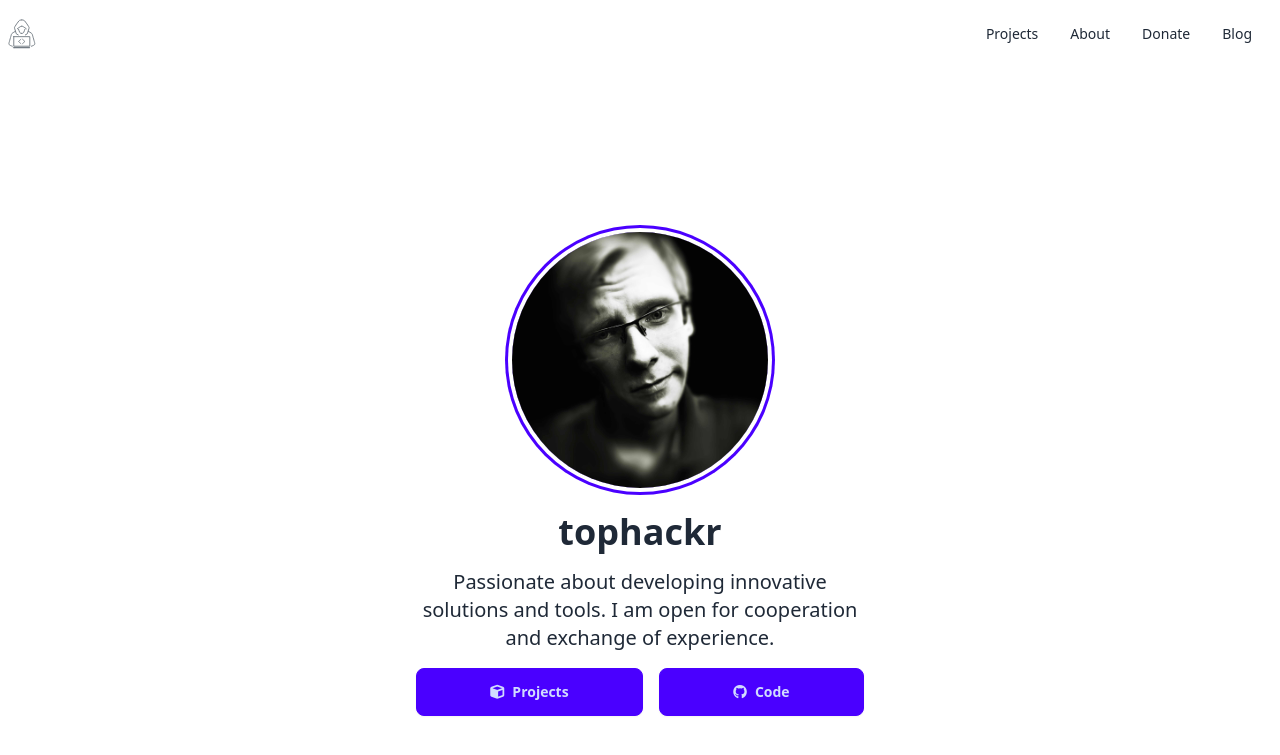
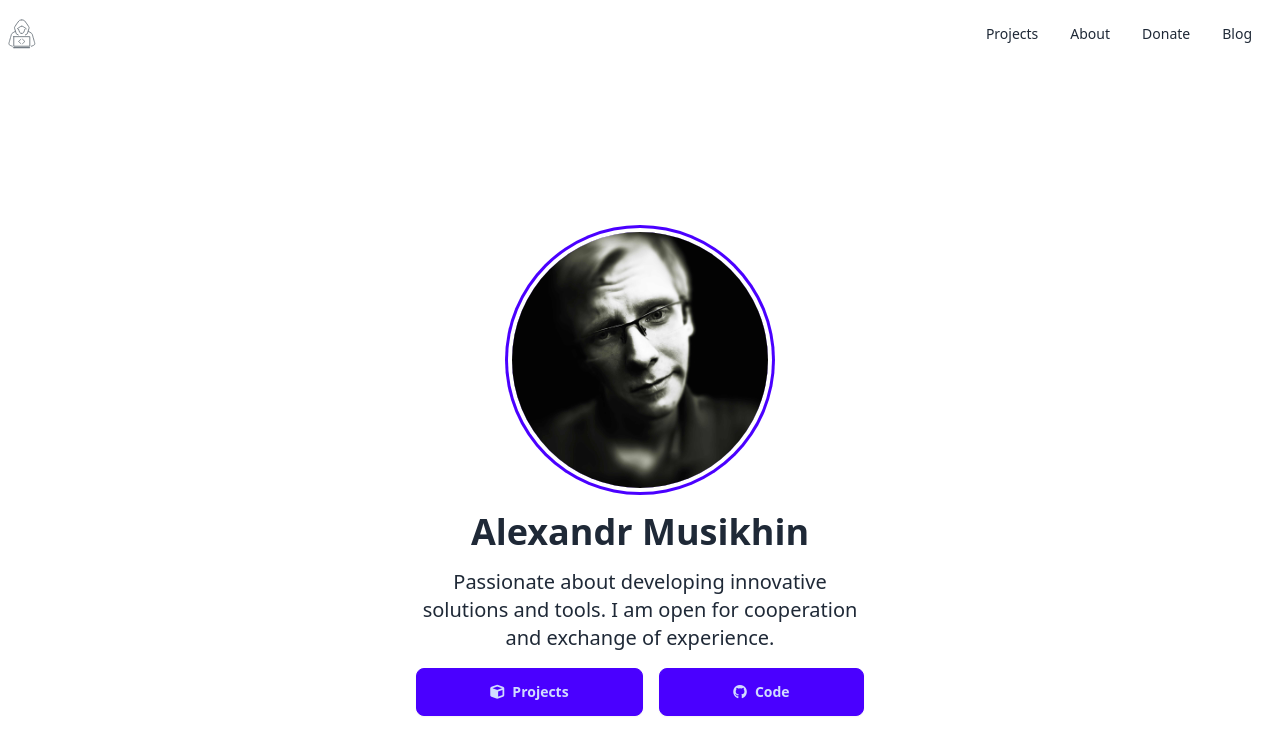
Before and after one commit to tophackr/tophackr.github.io, a Jekyll site: the page built from pages/index.md, in a window 1280 px wide. Shown: the top 755 px of the page. Built offline with Jekyll 4.4.1, drawn with Linux system fonts in a browser that asks for light colours; nearby versions of some CDN libraries.

Commit message:
refactor: update index page to display site title instead of author

```diff
--- a/pages/index.md
+++ b/pages/index.md
@@ -5,11 +5,11 @@ permalink: /
 
 <div class="avatar mb-6">
     <div class="ring-primary ring-offset-base-100 w-64 rounded-full ring ring-offset-4">
-        <img src="{{ page.image | relative_url }}" alt={{ site.author }}>
+        <img src="{{ page.image | relative_url }}" alt={{ site.title }}>
     </div>
 </div>
 
-<h1 class="text-4xl font-bold">{{ site.author }}</h1>
+<h1 class="text-4xl font-bold">{{ site.title }}</h1>
 <p class="text-xl my-4">{{ site.description }}</p>
 
 <div class="grid grid-flow-col gap-4">
```
